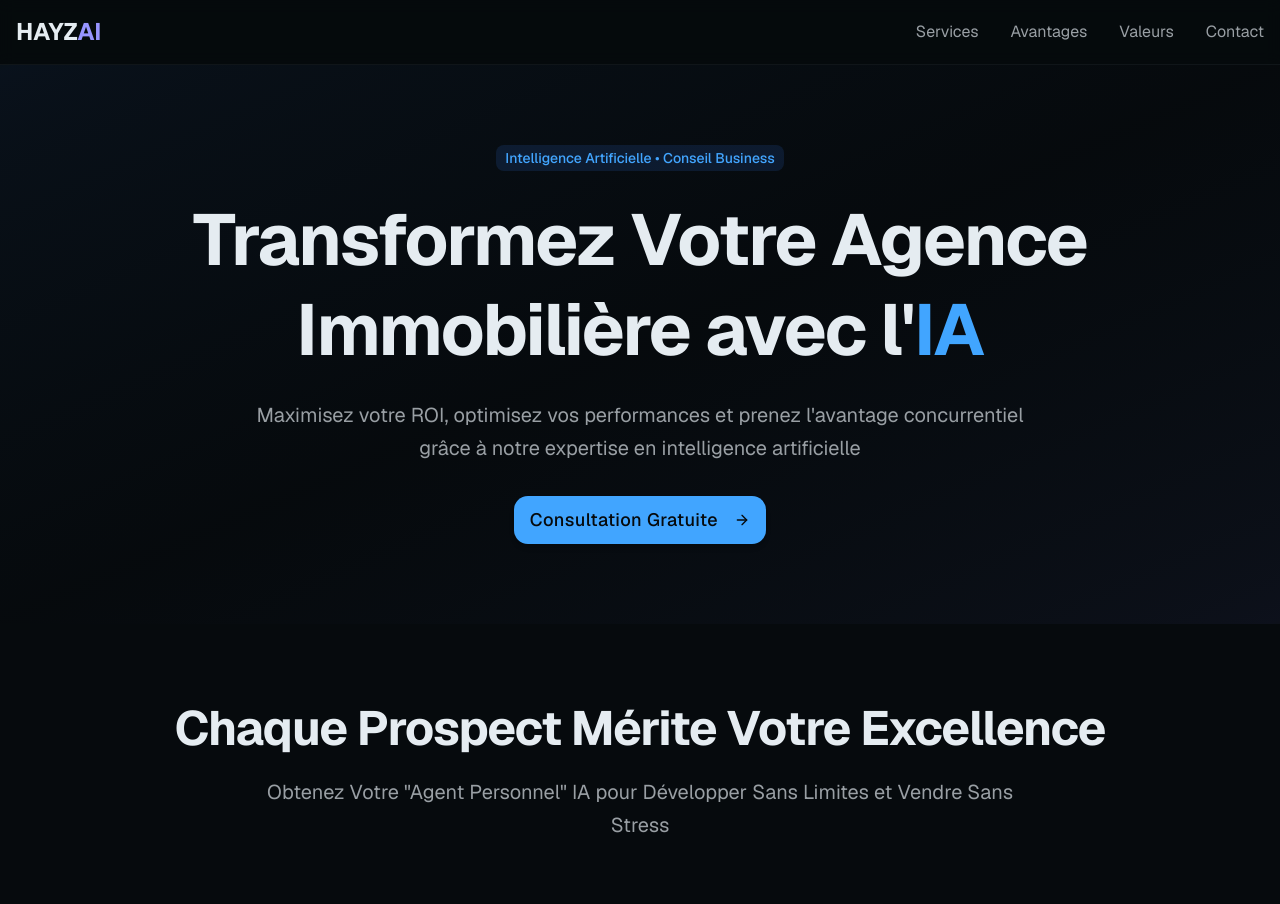
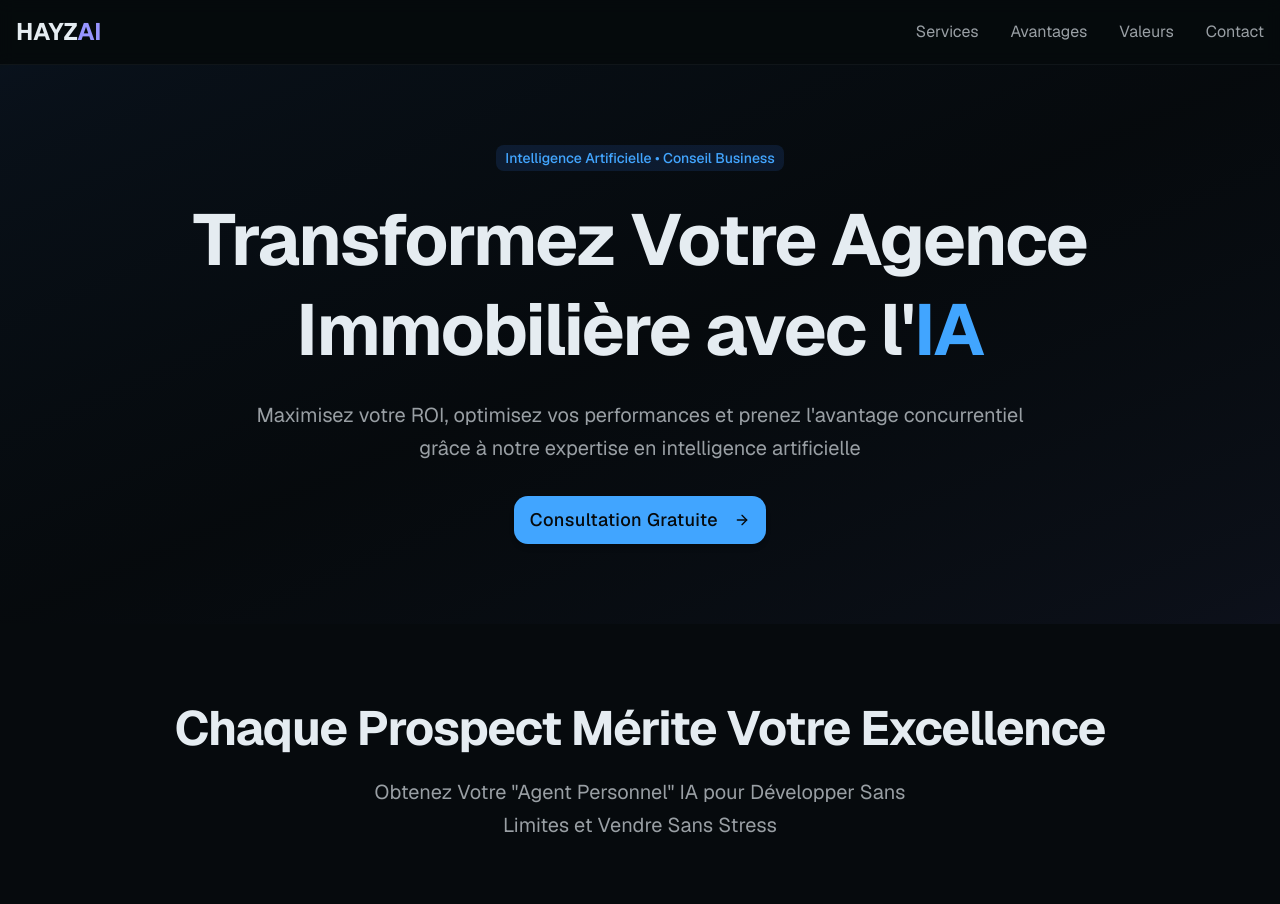
Before and after one commit to Bujujan/hayzai, a Next.js app: page / in a window 1280 px wide. Shown: the top 904 px of the page. Built offline with nearby package versions, Linux system fonts and the light colour scheme.

Commit message:
fixed quotes

```diff
--- a/src/app/page.tsx
+++ b/src/app/page.tsx
@@ -56,9 +56,9 @@ export default function HomePage() {
             <h2 className="text-4xl md:text-5xl font-bold tracking-tight mb-6">
               Chaque Prospect Mérite Votre Excellence
             </h2>
-            <p className="text-lg md:text-xl text-muted-foreground max-w-3xl mx-auto leading-relaxed">
-              Obtenez Votre "Agent Personnel" IA pour Développer Sans Limites et
-              Vendre Sans Stress
+            <p className="text-lg md:text-xl text-muted-foreground max-w-xl mx-auto leading-relaxed">
+              Obtenez Votre &quot;Agent Personnel&quot; IA pour Développer Sans
+              Limites et Vendre Sans Stress
             </p>
           </div>
 
```
